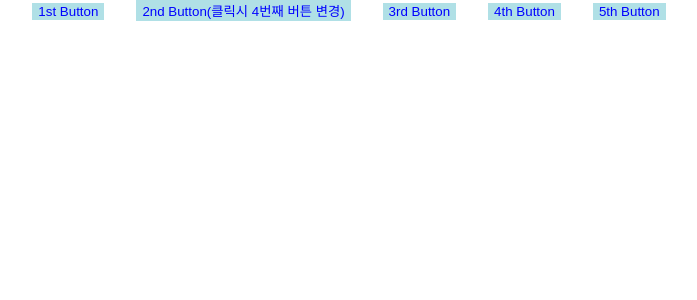
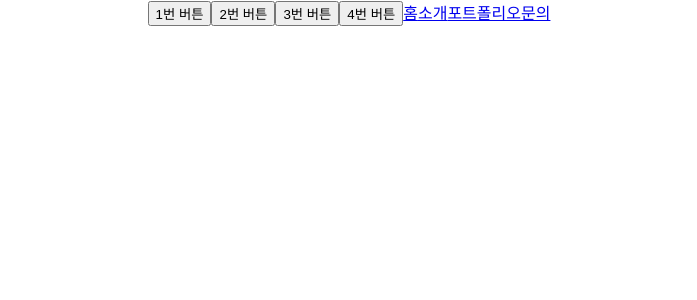
Before and after one commit to sangheon-kim/React-docs-analyze, a React (Create React App) app: page / in a window 1280 px wide. Shown: the top 300 px of the page, without its empty margins (291-988 px from the left). Built offline with nearby package versions, Linux system fonts and the light colour scheme.

Commit message:
[김상헌] 코드 정리

```diff
--- a/src/App.tsx
+++ b/src/App.tsx
@@ -1,5 +1,6 @@
 import React from 'react';
 import './App.css';
+import ButtonGroup from "./Components/ElementConversion/CreateElement";
 import Sample from './Components/ElementConversion/Sample';
 import ComponentType from './Pages/ComponentType';
 
@@ -10,9 +11,12 @@ function App() {
   return (
     <div className="App">
       {/* <ComponentType /> */}
-      <Sample />
+      {/* {<Sample />} */}
+      <ButtonGroup />
     </div>
   );
 }
 
 export default App;
+
+document.createElement('a',)
--- /dev/null
+++ b/src/Components/ElementConversion/CloneWrapper.tsx
@@ -0,0 +1,20 @@
+import * as React from 'react';
+import { buttonClick, linkClick } from "../../assets/util";
+
+// 클론 Wrapper 이안에 들어오는 Children 요소들에 대해서 props를 재정의하거나, children을 재정의가 가능하다.
+const CloneWrapper:React.FC = (props: any) => {
+  let refArray: any = [];
+
+  const cloneButtons = React.Children.map(props.children, (child:React.ReactElement, index: number) => {
+    refArray.push(React.createRef());
+
+    return React.cloneElement(child, {
+      onClick:  child.type === 'a' ? (e: any) => linkClick(e, refArray, index) : (e: any) => buttonClick(e, refArray, index),
+      ref: refArray[index]
+    })
+  })
+
+  return <React.Fragment>{cloneButtons}</React.Fragment>
+}
+
+export default CloneWrapper;
--- /dev/null
+++ b/src/Components/ElementConversion/CreateElement.tsx
@@ -0,0 +1,18 @@
+import * as React from 'react';
+import { btnArray, createButton, createLink, IBtnAttr, IMenuAttr, linkArray } from "../../assets/dummy";
+import CloneWrapper from "./CloneWrapper";
+
+
+const ButtonGroup = () => {
+
+  return (
+    <div className="ButtonGroup">
+      <CloneWrapper>
+        {btnArray.map((item:IBtnAttr, index) => createButton(item, index))}
+        {linkArray.map((item: IMenuAttr, index) => createLink(item, index))}
+      </CloneWrapper>
+    </div>
+  )
+}
+
+export default ButtonGroup
--- a/src/Components/ElementConversion/Sample.tsx
+++ b/src/Components/ElementConversion/Sample.tsx
@@ -1,11 +1,7 @@
 import React, { RefObject } from 'react'
 import Button from '../Button/Button';
 
-type Props = {
-
-}
-
-
+type Props = {}
 
 function Parent(props: any) {
   const ref0 = React.useRef<HTMLButtonElement>();
--- /dev/null
+++ b/src/assets/dummy.ts
@@ -0,0 +1,84 @@
+import * as React from "react"
+
+// 버튼 리스트 관련 인터페이스 타입
+export interface IBtnAttr {
+  text: string;
+  key: string;
+}
+
+// 메뉴 배열 관련 인터페이스 타입
+export interface IMenuAttr {
+  text: string;
+  key: string;
+  href: string;
+}
+
+// 버튼 생성 관련 배열
+export const btnArray: IBtnAttr[] = [
+  {
+    text: '1번 버튼',
+    key: 'button1'
+  },
+  {
+    text: '2번 버튼',
+    key: 'button2'
+  },
+  {
+    text: '3번 버튼',
+    key: 'button3'
+  },
+  {
+    text: '4번 버튼',
+    key: 'button4'
+  }
+];
+
+// 메뉴 생성관련 배열
+export const linkArray: IMenuAttr[] = [
+  {
+    text: '홈',
+    key: 'home',
+    href: '/'
+  },
+  {
+    text: '소개',
+    key: 'introduce',
+    href: '/introduce'
+  },
+  {
+    text: '포트폴리오',
+    key: 'portfolio',
+    href: '/port'
+  },
+  {
+    text: '문의',
+    key: 'inquire',
+    href: '/inquire'
+  }
+]
+
+
+// 버튼 생성 함수
+export function createButton(item: IBtnAttr, index: number | undefined, ref?: React.RefObject<HTMLElement>):React.ReactElement {
+  const $button = React.createElement("button", {
+    className:`button-sh ${item.key}`,
+    type: 'button',
+    key: `${item.key}_${index}`,
+    id: item.key,
+  }, item.text);
+
+  return $button;
+}
+
+// a태그 생성함수
+export function createLink(item: IMenuAttr, index: number | undefined, ref?:React.RefObject<HTMLElement>):React.ReactElement {
+  const $atag = React.createElement("a", {
+    className: `link-sh ${item.key}`,
+    type: 'button',
+    key: `${item.key}_${index}`,
+    href: item.href,
+    id: item.key,
+  }, item.text)
+
+  return $atag;
+}
--- /dev/null
+++ b/src/assets/util.ts
@@ -0,0 +1,54 @@
+// 버튼 클릭에 대한 정의
+export const buttonClick = (e: any, refArray: any, index: number) => {
+  const { current } = refArray[index];
+  let _this:HTMLButtonElement = current;
+
+  if (!!refArray[index]) {
+    switch(refArray[index].current.id) {
+      case 'button1':
+        console.log('button1 클릭');
+        _this.style.color = 'red'
+        break;
+      case 'button2':
+        console.log('button2 클릭');
+        _this.style.color = 'purple'
+        break;
+      case 'button3':
+        console.log('butotn3 클릭');
+        _this.style.color = 'skyblue'
+        break;
+      case 'button4':
+        console.log('button4 클릭');
+        _this.style.color = 'blue'
+        break;
+      default:
+        console.log('정의 안되어있음')
+    }
+  }
+}
+
+// a태그 링크 관련 함수
+export const linkClick = (e: any, refArray: any, index: number) => {
+  e.preventDefault();
+  const { current }  = refArray[index] as {current: HTMLAnchorElement};
+  let _this = current;
+  if (!!current) {
+    switch(current.id) {
+      case 'home':
+        _this.style.color = 'red'
+        break;
+      case 'introduce':
+        _this.style.color = 'purple'
+        break;
+      case 'portfolio':
+        _this.style.color = 'skyblue'
+        break;
+      case 'inquire':
+        _this.style.color = 'blue'
+        break;
+      default:
+        console.log('정의 안되어있다.')
+    }
+  }
+  console.log('a태그 클릭', e.target.id);
+}
```
Also changed, not shown: src/Components/ButtonTest/ButtonTest.tsx (added, +8 -0 lines).
